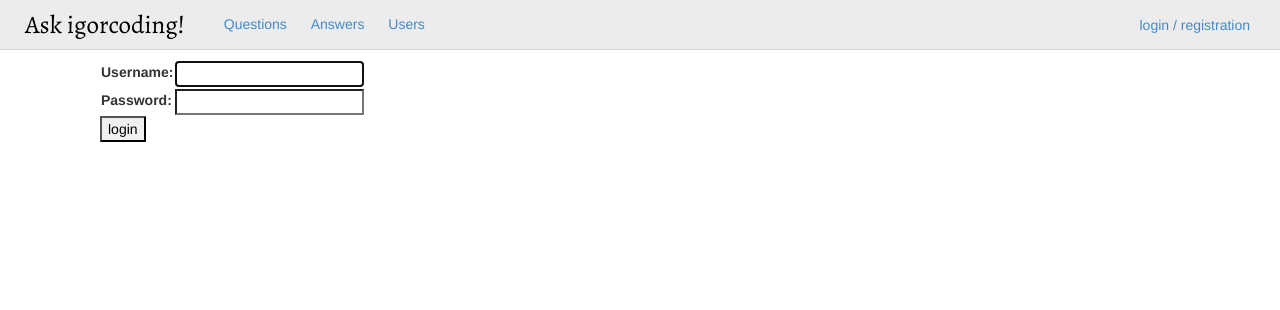
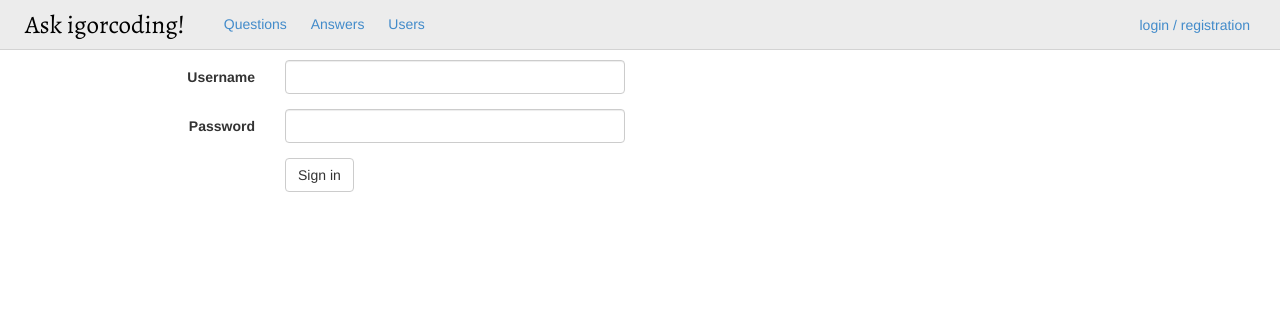
Before and after one commit to igorcoding/igorcoding-ask, a Django app: page /login/ in a window 1280 px wide. Shown: the top 310 px of the page. Run offline with Django 3.2, Linux system fonts and the light colour scheme; some libraries are stand-ins or nearby versions.

Commit message:
more auth

```diff
--- a/ask/views.py
+++ b/ask/views.py
@@ -246,6 +246,7 @@ def change_content_rating(request, content_type, way):
         }
     return HttpResponse(json.dumps(response_data), content_type="application/json")
 
+from django.contrib.auth import forms
 
 def set_correct(request):
     try:
--- a/templates/default.html
+++ b/templates/default.html
@@ -45,7 +45,7 @@
             </div>
             {% else %}
             <div id="login_btn">
-                <a href="/login">login / registration</a>
+                <a href="{% url 'django.contrib.auth.views.login' %}?next={{ request.path }}">login / registration</a>
             </div>
 
             {% endif %}
--- a/templates/registration/login.html
+++ b/templates/registration/login.html
@@ -5,20 +5,27 @@
         <p>Your username and password didn't match. Please try again.</p>
     {% endif %}
 
-    <form method="post" action="{% url 'django.contrib.auth.views.login' %}">
+    <form class="form-horizontal" role="form" method="post" action="{% url 'django.contrib.auth.views.login' %}">
         {% csrf_token %}
-        <table>
-            <tr>
-                <td>{{ form.username.label_tag }}</td>
-                <td>{{ form.username }}</td>
-            </tr>
-            <tr>
-                <td>{{ form.password.label_tag }}</td>
-                <td>{{ form.password }}</td>
-            </tr>
-        </table>
+        <div class="form-group">
+            <label for="{{ form.username.id_for_label }}" class="col-sm-2 control-label">{{ form.username.label }}</label>
 
-        <input type="submit" value="login"/>
+            <div class="col-sm-4">
+                <input id="{{ form.username.id_for_label }}" class="form-control" maxlength="{{ form.username.max_length }}" name="username" type="text">
+            </div>
+        </div>
+        <div class="form-group">
+            <label for="{{ form.password.id_for_label }}" class="col-sm-2 control-label">{{ form.password.label }}</label>
+
+            <div class="col-sm-4">
+                <input id="{{ form.password.id_for_label }}" class="form-control" maxlength="{{ form.password.max_length }}" name="password" type="password">
+            </div>
+        </div>
         <input type="hidden" name="next" value="{{ next }}"/>
+        <div class="form-group">
+            <div class="col-sm-offset-2 col-sm-10">
+                <button type="submit" class="btn btn-default">Sign in</button>
+            </div>
+        </div>
     </form>
 {% endblock %}
```
Also changed, not shown: igorcoding_ask/settings.py (+8 -1 lines).
